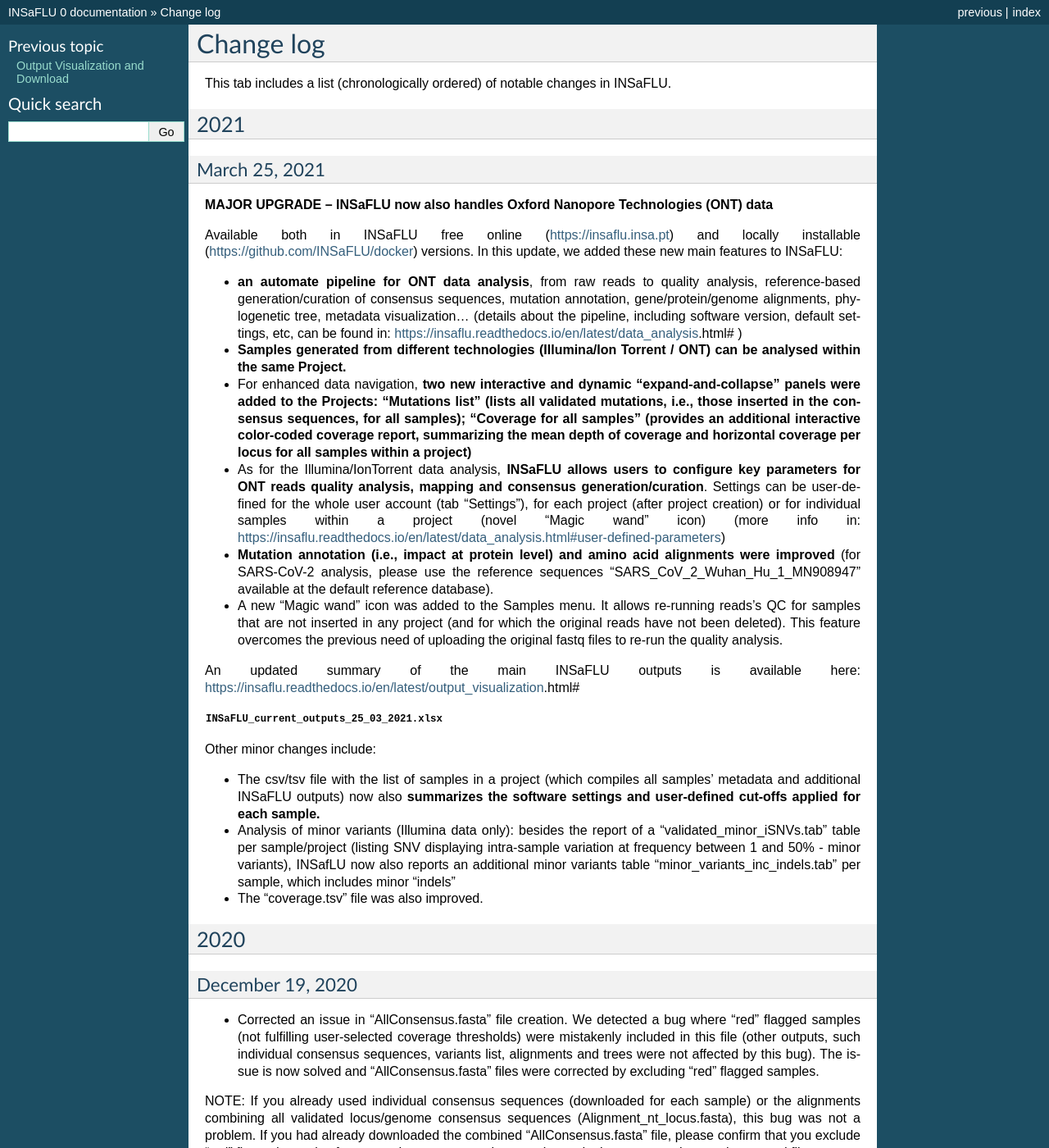
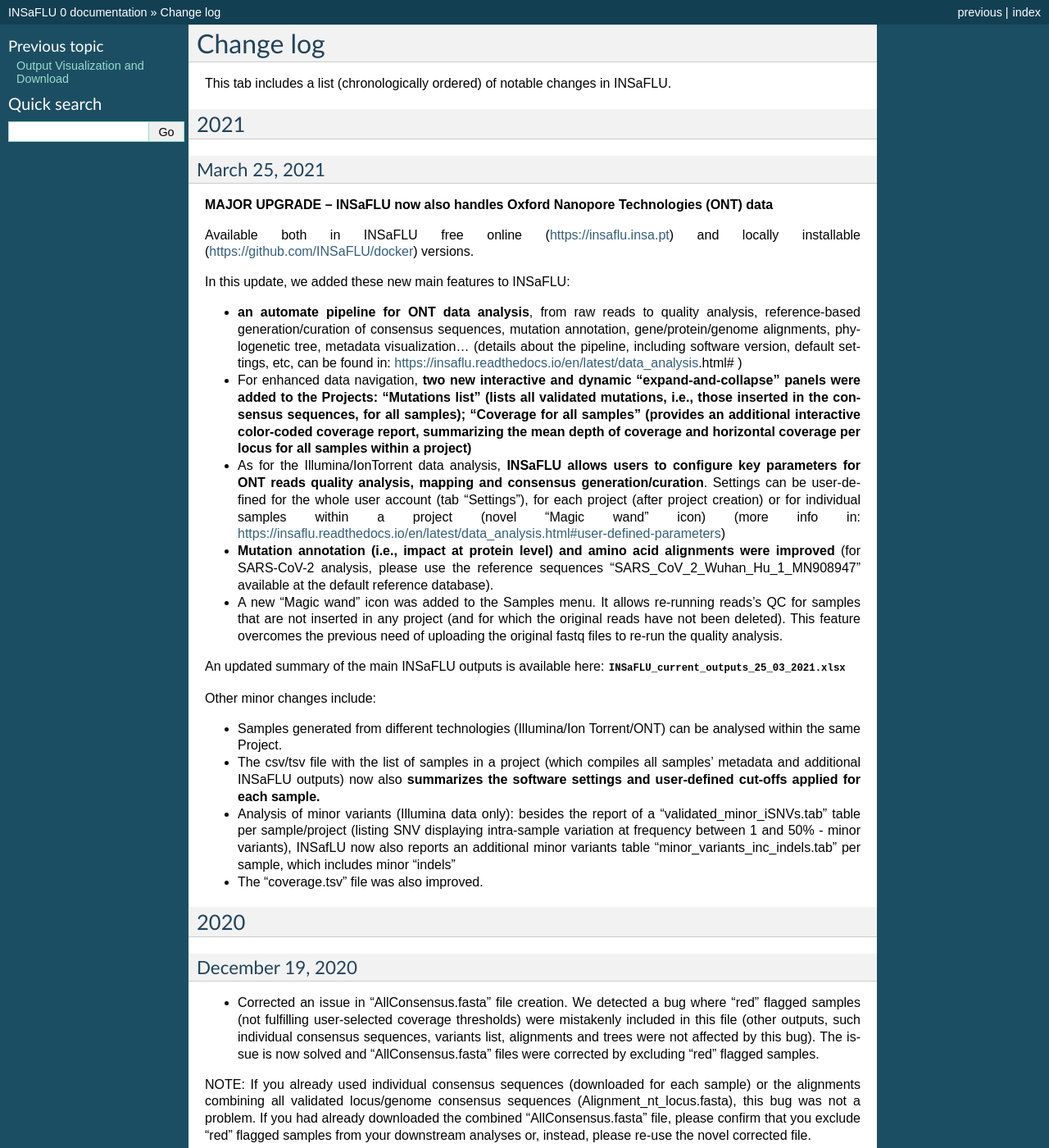
Before and after one commit to INSaFLU/insaflu_docs, a Sphinx documentation site: the page built from docs/change_log.rst, in a window 1280 px wide and 1400 px high. Shown: the whole window at 82% size. Built offline with Sphinx 7.4.7, drawn with Linux system fonts in a browser that asks for light colours; formulas are drawn with MathJax 3; some of the changed lines change nothing that is shown.

Commit message:
correct typos

```diff
--- a/docs/change_log.rst
+++ b/docs/change_log.rst
@@ -12,11 +12,10 @@
 **MAJOR UPGRADE – INSaFLU now also handles Oxford Nanopore Technologies (ONT) data**
 
 Available both in INSaFLU free online (https://insaflu.insa.pt) and locally installable (https://github.com/INSaFLU/docker) versions.
+
 In this update, we added these new main features to INSaFLU:
 
 - **an automate pipeline for ONT data analysis**, from raw reads to quality analysis, reference-based generation/curation of consensus sequences, mutation annotation, gene/protein/genome alignments, phylogenetic tree, metadata visualization… (details about the pipeline, including software version, default settings, etc, can be found in: https://insaflu.readthedocs.io/en/latest/data_analysis.html# )
-
-- **Samples generated from different technologies (Illumina/Ion Torrent / ONT) can be analysed within the same Project.**
 
 - For enhanced data navigation, **two new interactive and dynamic “expand-and-collapse” panels were added to the Projects: “Mutations list” (lists all validated mutations, i.e., those inserted in the consensus sequences, for all samples); “Coverage for all samples” (provides an additional interactive color-coded coverage report, summarizing the mean depth of coverage and horizontal coverage per locus for all samples within a project)**
 
@@ -26,11 +25,12 @@
 
 - A new “Magic wand” icon was added to the Samples menu. It allows re-running reads’s QC for samples that are not inserted in any project (and for which the original reads have not been deleted). This feature overcomes the previous need of uploading the original fastq files to re-run the quality analysis.
 
-An updated summary of the main INSaFLU outputs is available here: https://insaflu.readthedocs.io/en/latest/output_visualization.html#
-
+An updated summary of the main INSaFLU outputs is available here:
 :download:`INSaFLU_current_outputs_25_03_2021.xlsx <_static/INSaFLU_current_outputs_25_03_2021.xlsx>`
 
 Other minor changes include:
+
+- Samples generated from different technologies (Illumina/Ion Torrent/ONT) can be analysed within the same Project.
 
 - The csv/tsv file with the list of samples in a project (which compiles all samples' metadata and additional INSaFLU outputs) now also **summarizes the software settings and user-defined cut-offs applied for each sample.**
 
```
